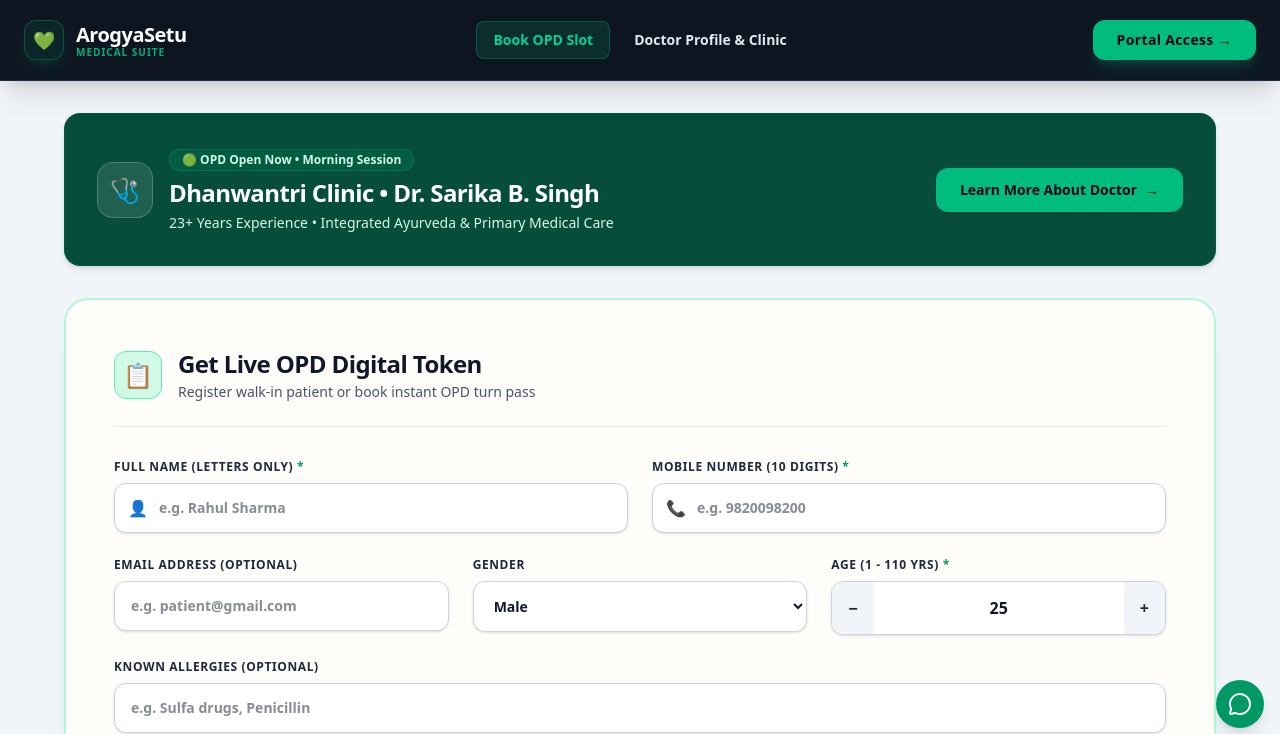
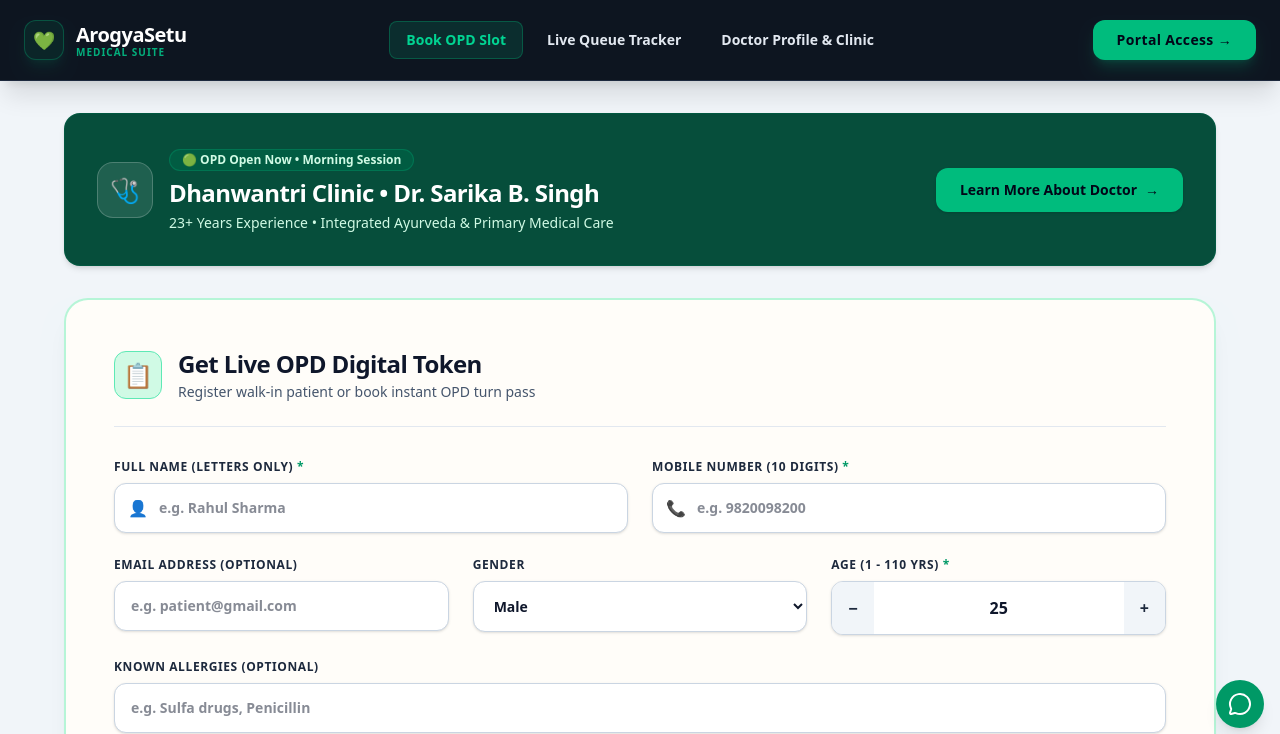
Before and after one commit to purvatawade/ty_project, a Next.js app: page / in a window 1280 px wide. Shown: the top 734 px of the page. Built offline with nearby package versions, Linux system fonts and the light colour scheme.

Commit message:
feat: add Live Queue Tracker link to main navigation bar

```diff
--- a/src/components/Navbar.tsx
+++ b/src/components/Navbar.tsx
@@ -10,7 +10,7 @@
   const { user, logout } = useAuth();
   const [workspaceOpen, setWorkspaceOpen] = useState(false);
 
-  // Helper function to check if link is active
+  // Helper function to check active path
   const isActive = (path: string) => pathname === path;
 
   return (
@@ -35,7 +35,7 @@
         {/* NAVIGATION LINKS */}
         <nav className="hidden md:flex items-center space-x-1 lg:space-x-2 text-sm font-bold">
 
-          {/* PUBLIC / PATIENT LINKS */}
+          {/* PUBLIC & PATIENT ACCESSIBLE ROUTES */}
           <Link
             href="/"
             className={`px-4 py-2 rounded-lg transition-all duration-200 flex items-center gap-1.5 ${
@@ -45,6 +45,17 @@
             }`}
           >
             <span>Book OPD Slot</span>
+          </Link>
+
+          <Link
+            href="/patient-queue"
+            className={`px-4 py-2 rounded-lg transition-all duration-200 flex items-center gap-1.5 ${
+              isActive('/patient-queue')
+                ? 'bg-emerald-500/15 text-emerald-400 border border-emerald-500/30'
+                : 'text-slate-200 hover:text-white hover:bg-slate-800/60'
+            }`}
+          >
+            <span>Live Queue Tracker</span>
           </Link>
 
           <Link
```
